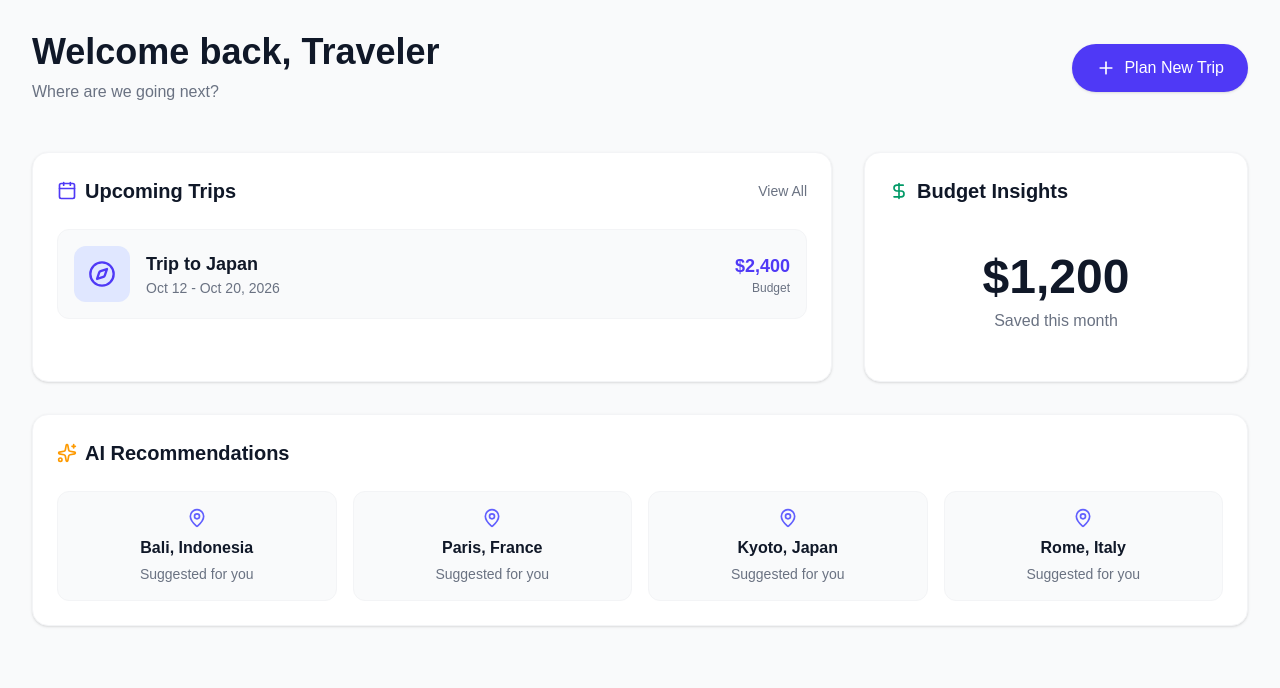
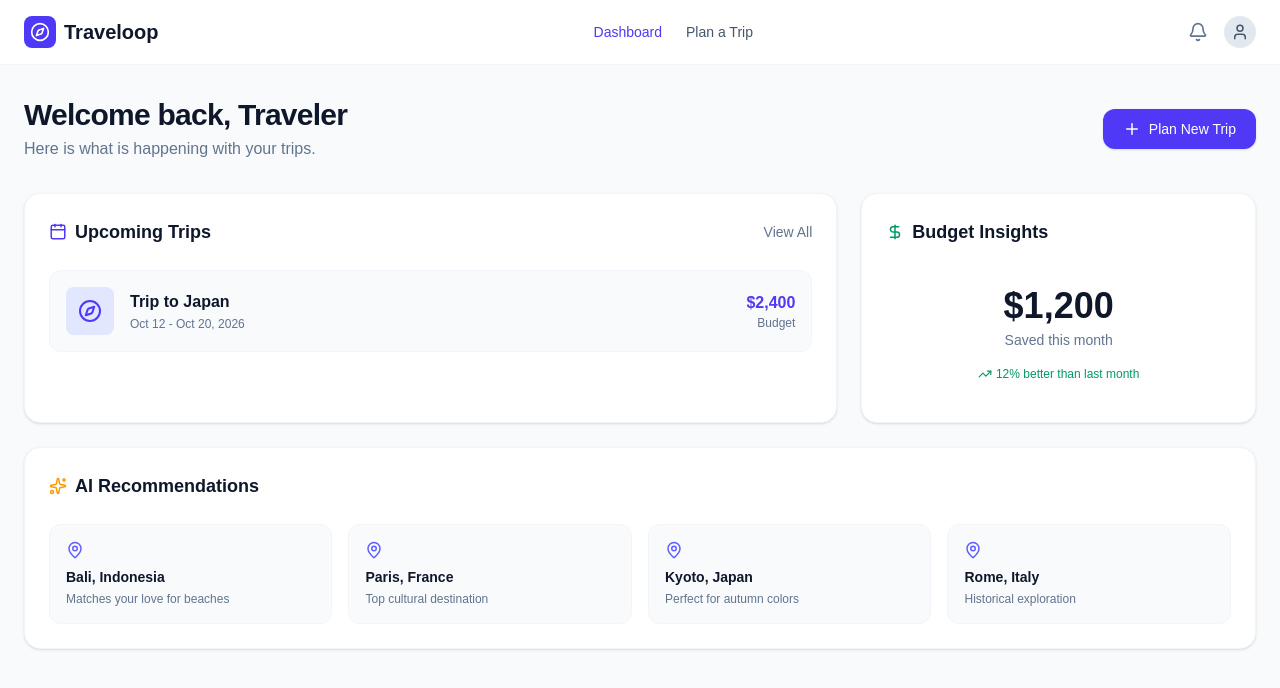
Before and after one commit to mramansayyad/Traveloop, a Next.js app: page /dashboard in a window 1280 px wide. Shown: the top 688 px of the page. Built offline with nearby package versions, Linux system fonts and the light colour scheme.

Commit message:
feat: overhaul to consistent premium light theme with shared header

```diff
--- a/src/app/dashboard/page.tsx
+++ b/src/app/dashboard/page.tsx
@@ -1,85 +1,101 @@
+"use client";
+
 import React from "react";
-import { Compass, MapPin, Calendar, DollarSign, Plus, Sparkles } from "lucide-react";
+import { Compass, MapPin, Calendar, DollarSign, Plus, Sparkles, TrendingUp } from "lucide-react";
 import Link from "next/link";
+import Header from "@/components/shared/Header";
 
 export default function Dashboard() {
   return (
-    <div className="min-h-screen bg-gray-50 text-gray-900 p-8">
+    <div className="min-h-screen bg-slate-50 text-slate-900 flex flex-col">
+      <Header />
+
+      <main className="flex-1 max-w-7xl w-full mx-auto px-6 py-8">
         {/* Header */}
-      <header className="flex justify-between items-center mb-12">
+        <div className="flex justify-between items-center mb-8">
           <div>
-          <h1 className="text-4xl font-bold text-gray-900 mb-2">Welcome back, Traveler</h1>
-          <p className="text-gray-500">Where are we going next?</p>
+            <h1 className="text-3xl font-bold text-slate-900 tracking-tight">Welcome back, Traveler</h1>
+            <p className="text-slate-500 mt-1">Here is what is happening with your trips.</p>
           </div>
           <Link href="/trips/create">
-          <button className="bg-indigo-600 text-white px-6 py-3 rounded-full flex items-center gap-2 hover:bg-indigo-700 transition-colors shadow-sm font-medium">
-            <Plus size={20} />
+            <button className="bg-indigo-600 text-white px-5 py-2.5 rounded-xl flex items-center gap-2 hover:bg-indigo-700 transition-colors shadow-sm font-medium text-sm">
+              <Plus size={18} />
               <span>Plan New Trip</span>
             </button>
           </Link>
-      </header>
+        </div>
 
         {/* Grid Layout */}
-      <div className="grid grid-cols-1 md:grid-cols-3 gap-8">
+        <div className="grid grid-cols-1 md:grid-cols-3 gap-6">
           {/* Upcoming Trips (Large) */}
-        <div className="md:col-span-2 bg-white p-6 rounded-2xl border border-gray-100 shadow-sm">
+          <div className="md:col-span-2 bg-white p-6 rounded-2xl border border-slate-100 shadow-sm">
             <div className="flex justify-between items-center mb-6">
-            <h2 className="text-xl font-semibold flex items-center gap-2 text-gray-900">
-              <Calendar className="text-indigo-600" size={20} />
+              <h2 className="text-lg font-semibold flex items-center gap-2 text-slate-900">
+                <Calendar className="text-indigo-600" size={18} />
                 Upcoming Trips
               </h2>
-            <span className="text-sm text-gray-500 cursor-pointer hover:text-gray-700 font-medium">View All</span>
+              <span className="text-sm text-slate-500 cursor-pointer hover:text-slate-700 font-medium">View All</span>
             </div>
 
             {/* Trip Card */}
-          <div className="bg-gray-50 p-4 rounded-xl flex items-center gap-4 hover:bg-gray-100 transition-colors cursor-pointer border border-gray-100">
-            <div className="w-14 h-14 bg-indigo-100 rounded-xl flex items-center justify-center">
-              <Compass size={28} className="text-indigo-600" />
+            <div className="bg-slate-50 p-4 rounded-xl flex items-center gap-4 hover:bg-slate-100 transition-colors cursor-pointer border border-slate-100">
+              <div className="w-12 h-12 bg-indigo-100 rounded-lg flex items-center justify-center">
+                <Compass size={24} className="text-indigo-600" />
               </div>
               <div className="flex-1">
-              <h3 className="font-semibold text-lg text-gray-900">Trip to Japan</h3>
-              <p className="text-sm text-gray-500">Oct 12 - Oct 20, 2026</p>
+                <h3 className="font-semibold text-base text-slate-900">Trip to Japan</h3>
+                <p className="text-xs text-slate-500 mt-0.5">Oct 12 - Oct 20, 2026</p>
               </div>
               <div className="text-right">
-              <span className="text-indigo-600 font-semibold text-lg">$2,400</span>
-              <p className="text-xs text-gray-500 font-medium">Budget</p>
+                <span className="text-indigo-600 font-semibold text-base">$2,400</span>
+                <p className="text-xs text-slate-500 font-medium">Budget</p>
               </div>
             </div>
           </div>
 
           {/* Budget Insights */}
-        <div className="bg-white p-6 rounded-2xl border border-gray-100 shadow-sm">
+          <div className="bg-white p-6 rounded-2xl border border-slate-100 shadow-sm flex flex-col">
             <div className="flex justify-between items-center mb-6">
-            <h2 className="text-xl font-semibold flex items-center gap-2 text-gray-900">
-              <DollarSign className="text-emerald-600" size={20} />
+              <h2 className="text-lg font-semibold flex items-center gap-2 text-slate-900">
+                <DollarSign className="text-emerald-600" size={18} />
                 Budget Insights
               </h2>
             </div>
-          <div className="text-center py-6">
-            <span className="text-5xl font-bold text-gray-900">$1,200</span>
-            <p className="text-gray-500 mt-2 font-medium">Saved this month</p>
+            <div className="text-center py-4 flex-1 flex flex-col justify-center">
+              <span className="text-4xl font-bold text-slate-900">$1,200</span>
+              <p className="text-sm text-slate-500 mt-1 font-medium">Saved this month</p>
+              <div className="mt-4 flex items-center justify-center gap-1 text-xs text-emerald-600 font-medium">
+                <TrendingUp size={14} />
+                <span>12% better than last month</span>
+              </div>
             </div>
           </div>
 
           {/* AI Recommendations */}
-        <div className="md:col-span-3 bg-white p-6 rounded-2xl border border-gray-100 shadow-sm">
+          <div className="md:col-span-3 bg-white p-6 rounded-2xl border border-slate-100 shadow-sm">
             <div className="flex justify-between items-center mb-6">
-            <h2 className="text-xl font-semibold flex items-center gap-2 text-gray-900">
-              <Sparkles className="text-amber-500" size={20} />
+              <h2 className="text-lg font-semibold flex items-center gap-2 text-slate-900">
+                <Sparkles className="text-amber-500" size={18} />
                 AI Recommendations
               </h2>
             </div>
             <div className="grid grid-cols-1 md:grid-cols-4 gap-4">
-            {["Bali, Indonesia", "Paris, France", "Kyoto, Japan", "Rome, Italy"].map((city, index) => (
-              <div key={index} className="bg-gray-50 p-4 rounded-xl hover:bg-gray-100 transition-colors cursor-pointer text-center border border-gray-100">
-                <MapPin className="mx-auto mb-2 text-indigo-500" size={20} />
-                <h3 className="font-semibold text-gray-900">{city}</h3>
-                <p className="text-sm text-gray-500 mt-1">Suggested for you</p>
+              {[
+                { city: "Bali, Indonesia", reason: "Matches your love for beaches" },
+                { city: "Paris, France", reason: "Top cultural destination" },
+                { city: "Kyoto, Japan", reason: "Perfect for autumn colors" },
+                { city: "Rome, Italy", reason: "Historical exploration" },
+              ].map((item, index) => (
+                <div key={index} className="bg-slate-50 p-4 rounded-xl hover:bg-slate-100 transition-colors cursor-pointer border border-slate-100">
+                  <MapPin className="text-indigo-500 mb-2" size={18} />
+                  <h3 className="font-semibold text-sm text-slate-900">{item.city}</h3>
+                  <p className="text-xs text-slate-500 mt-1">{item.reason}</p>
                 </div>
               ))}
             </div>
           </div>
         </div>
+      </main>
     </div>
   );
 }
--- a/src/app/layout.tsx
+++ b/src/app/layout.tsx
@@ -13,8 +13,8 @@ const geistMono = Geist_Mono({
 });
 
 export const metadata: Metadata = {
-  title: "Create Next App",
-  description: "Generated by create next app",
+  title: "Traveloop — AI-Powered Personalized Travel Planning",
+  description: "Craft personalized itineraries, discover hidden gems, and optimize your travel budget with advanced AI.",
 };
 
 export default function RootLayout({
@@ -27,7 +27,7 @@ export default function RootLayout({
       lang="en"
       className={`${geistSans.variable} ${geistMono.variable} h-full antialiased`}
     >
-      <body className="min-h-full flex flex-col">{children}</body>
+      <body className="min-h-full flex flex-col bg-slate-50 text-slate-900">{children}</body>
     </html>
   );
 }
--- a/src/app/trips/create/page.tsx
+++ b/src/app/trips/create/page.tsx
@@ -3,6 +3,7 @@
 import React, { useState } from "react";
 import { Compass, Calendar, MapPin, Sparkles, ArrowRight, Upload, Loader2, Check } from "lucide-react";
 import Link from "next/link";
+import Header from "@/components/shared/Header";
 
 export default function CreateTrip() {
   const [loading, setLoading] = useState(false);
@@ -29,7 +30,7 @@ export default function CreateTrip() {
         },
         body: JSON.stringify({
           destination: formData.destination,
-          days: 5, // Defaulting to 5 days for now, or calculate from dates
+          days: 5,
           budget: formData.budget,
         }),
       });
@@ -51,31 +52,34 @@ export default function CreateTrip() {
   };
 
   return (
-    <div className="min-h-screen bg-gray-50 text-gray-900 flex flex-col items-center justify-center p-6">
+    <div className="min-h-screen bg-slate-50 text-slate-900 flex flex-col">
+      <Header />
+
+      <main className="flex-1 max-w-7xl w-full mx-auto px-6 py-8">
         {/* Header */}
-      <div className="w-full max-w-4xl text-center mb-8">
-        <div className="inline-flex items-center gap-2 bg-indigo-50 border border-indigo-100 px-4 py-1.5 rounded-full mb-4">
-          <Sparkles size={14} className="text-indigo-600" />
+        <div className="mb-8">
+          <div className="inline-flex items-center gap-2 bg-indigo-50 border border-indigo-100 px-3 py-1 rounded-full mb-3">
+            <Sparkles size={12} className="text-indigo-600" />
             <span className="text-xs font-semibold text-indigo-700">AI-Powered Planning</span>
           </div>
-        <h1 className="text-4xl font-bold tracking-tight text-gray-900 mb-2">Plan Your Next Adventure</h1>
-        <p className="text-lg text-gray-600">Enter your details and let Gemini create a custom itinerary for you.</p>
+          <h1 className="text-3xl font-bold tracking-tight text-slate-900 mb-1">Plan Your Next Adventure</h1>
+          <p className="text-sm text-slate-500">Enter your details and let Gemini create a custom itinerary for you.</p>
         </div>
 
-      <div className="w-full max-w-4xl grid grid-cols-1 md:grid-cols-2 gap-8">
+        <div className="grid grid-cols-1 lg:grid-cols-3 gap-6">
           {/* Form Section */}
-        <div className="bg-white p-8 rounded-2xl shadow-sm border border-gray-100">
-          <h2 className="text-xl font-semibold mb-6">Trip Details</h2>
-          <form onSubmit={handleSubmit} className="space-y-5">
+          <div className="lg:col-span-1 bg-white p-6 rounded-2xl shadow-sm border border-slate-100 h-fit">
+            <h2 className="text-lg font-semibold mb-4 text-slate-900">Trip Details</h2>
+            <form onSubmit={handleSubmit} className="space-y-4">
               {/* Trip Title */}
               <div>
-              <label className="block text-sm font-medium text-gray-700 mb-1.5">Trip Title</label>
+                <label className="block text-xs font-medium text-slate-600 mb-1">Trip Title</label>
                 <div className="relative">
-                <Compass className="absolute left-3 top-1/2 -translate-y-1/2 text-gray-400" size={18} />
+                  <Compass className="absolute left-3 top-1/2 -translate-y-1/2 text-slate-400" size={16} />
                   <input
                     type="text"
                     placeholder="e.g., Summer in Japan"
-                  className="w-full bg-gray-50 border border-gray-200 rounded-xl py-2.5 pl-10 pr-4 text-gray-900 placeholder-gray-400 focus:outline-none focus:ring-2 focus:ring-indigo-500 focus:border-transparent transition-all"
+                    className="w-full bg-slate-50 border border-slate-200 rounded-xl py-2 pl-9 pr-3 text-sm text-slate-900 placeholder-slate-400 focus:outline-none focus:ring-2 focus:ring-indigo-500 focus:border-transparent transition-all"
                     value={formData.title}
                     onChange={(e) => setFormData({ ...formData, title: e.target.value })}
                     required
@@ -85,13 +89,13 @@ export default function CreateTrip() {
 
               {/* Destination */}
               <div>
-              <label className="block text-sm font-medium text-gray-700 mb-1.5">Destination</label>
+                <label className="block text-xs font-medium text-slate-600 mb-1">Destination</label>
                 <div className="relative">
-                <MapPin className="absolute left-3 top-1/2 -translate-y-1/2 text-gray-400" size={18} />
+                  <MapPin className="absolute left-3 top-1/2 -translate-y-1/2 text-slate-400" size={16} />
                   <input
                     type="text"
                     placeholder="e.g., Tokyo"
-                  className="w-full bg-gray-50 border border-gray-200 rounded-xl py-2.5 pl-10 pr-4 text-gray-900 placeholder-gray-400 focus:outline-none focus:ring-2 focus:ring-indigo-500 focus:border-transparent transition-all"
+                    className="w-full bg-slate-50 border border-slate-200 rounded-xl py-2 pl-9 pr-3 text-sm text-slate-900 placeholder-slate-400 focus:outline-none focus:ring-2 focus:ring-indigo-500 focus:border-transparent transition-all"
                     value={formData.destination}
                     onChange={(e) => setFormData({ ...formData, destination: e.target.value })}
                     required
@@ -100,14 +104,14 @@ export default function CreateTrip() {
               </div>
 
               {/* Dates */}
-            <div className="grid grid-cols-2 gap-4">
+              <div className="grid grid-cols-2 gap-3">
                 <div>
-                <label className="block text-sm font-medium text-gray-700 mb-1.5">Start Date</label>
+                  <label className="block text-xs font-medium text-slate-600 mb-1">Start Date</label>
                   <div className="relative">
-                  <Calendar className="absolute left-3 top-1/2 -translate-y-1/2 text-gray-400" size={18} />
+                    <Calendar className="absolute left-3 top-1/2 -translate-y-1/2 text-slate-400" size={16} />
                     <input
                       type="date"
-                    className="w-full bg-gray-50 border border-gray-200 rounded-xl py-2.5 pl-10 pr-4 text-gray-900 focus:outline-none focus:ring-2 focus:ring-indigo-500 focus:border-transparent transition-all"
+                      className="w-full bg-slate-50 border border-slate-200 rounded-xl py-2 pl-9 pr-3 text-xs text-slate-900 focus:outline-none focus:ring-2 focus:ring-indigo-500 focus:border-transparent transition-all"
                       value={formData.startDate}
                       onChange={(e) => setFormData({ ...formData, startDate: e.target.value })}
                       required
@@ -115,12 +119,12 @@ export default function CreateTrip() {
                   </div>
                 </div>
                 <div>
-                <label className="block text-sm font-medium text-gray-700 mb-1.5">End Date</label>
+                  <label className="block text-xs font-medium text-slate-600 mb-1">End Date</label>
                   <div className="relative">
-                  <Calendar className="absolute left-3 top-1/2 -translate-y-1/2 text-gray-400" size={18} />
+                    <Calendar className="absolute left-3 top-1/2 -translate-y-1/2 text-slate-400" size={16} />
                     <input
                       type="date"
-                    className="w-full bg-gray-50 border border-gray-200 rounded-xl py-2.5 pl-10 pr-4 text-gray-900 focus:outline-none focus:ring-2 focus:ring-indigo-500 focus:border-transparent transition-all"
+                      className="w-full bg-slate-50 border border-slate-200 rounded-xl py-2 pl-9 pr-3 text-xs text-slate-900 focus:outline-none focus:ring-2 focus:ring-indigo-500 focus:border-transparent transition-all"
                       value={formData.endDate}
                       onChange={(e) => setFormData({ ...formData, endDate: e.target.value })}
                       required
@@ -131,16 +135,16 @@ export default function CreateTrip() {
 
               {/* Budget Level */}
               <div>
-              <label className="block text-sm font-medium text-gray-700 mb-1.5">Budget Level</label>
-              <div className="grid grid-cols-3 gap-3">
+                <label className="block text-xs font-medium text-slate-600 mb-1">Budget Level</label>
+                <div className="grid grid-cols-3 gap-2">
                   {["budget", "moderate", "luxury"].map((level) => (
                     <button
                       key={level}
                       type="button"
-                    className={`py-2.5 rounded-xl border text-sm font-medium capitalize transition-all ${
+                      className={`py-2 rounded-xl border text-xs font-medium capitalize transition-all ${
                         formData.budget === level
                           ? "bg-indigo-600 border-transparent text-white shadow-sm"
-                        : "bg-gray-50 border-gray-200 text-gray-600 hover:bg-gray-100"
+                          : "bg-slate-50 border-slate-200 text-slate-600 hover:bg-slate-100"
                       }`}
                       onClick={() => setFormData({ ...formData, budget: level })}
                     >
@@ -151,29 +155,29 @@ export default function CreateTrip() {
               </div>
 
               {/* Action Buttons */}
-            <div className="flex justify-between items-center pt-4">
-              <Link href="/dashboard" className="text-sm font-medium text-gray-500 hover:text-gray-700 transition-colors">
-                Back to Dashboard
+              <div className="flex justify-between items-center pt-2">
+                <Link href="/dashboard" className="text-xs font-medium text-slate-500 hover:text-slate-700 transition-colors">
+                  Cancel
                 </Link>
                 <button
                   type="submit"
                   disabled={loading}
-                className="bg-indigo-600 text-white px-6 py-2.5 rounded-xl font-medium flex items-center gap-2 hover:bg-indigo-700 transition-colors disabled:opacity-70 shadow-sm"
+                  className="bg-indigo-600 text-white px-4 py-2 rounded-xl font-medium text-sm flex items-center gap-2 hover:bg-indigo-700 transition-colors disabled:opacity-70 shadow-sm"
                 >
                   {loading ? (
                     <>
-                    <Loader2 size={18} className="animate-spin" />
+                      <Loader2 size={14} className="animate-spin" />
                       <span>Generating...</span>
                     </>
                   ) : success ? (
                     <>
-                    <Check size={18} />
+                      <Check size={14} />
                       <span>Regenerate</span>
                     </>
                   ) : (
                     <>
-                    <span>Generate Plan</span>
-                    <ArrowRight size={18} />
+                      <span>Generate</span>
+                      <ArrowRight size={14} />
                     </>
                   )}
                 </button>
@@ -182,41 +186,41 @@ export default function CreateTrip() {
           </div>
 
           {/* Result Section */}
-        <div className="bg-white p-8 rounded-2xl shadow-sm border border-gray-100 flex flex-col justify-center items-center text-center">
+          <div className="lg:col-span-2 bg-white p-6 rounded-2xl shadow-sm border border-slate-100 flex flex-col justify-center items-center text-center min-h-[400px]">
             {!result && !loading && (
-            <div className="text-gray-400">
-              <Compass size={48} className="mx-auto mb-4 text-gray-300" />
-              <p className="text-lg font-medium text-gray-500">Your itinerary will appear here</p>
-              <p className="text-sm mt-1">Fill out the form and click Generate Plan</p>
+              <div className="text-slate-400">
+                <Compass size={40} className="mx-auto mb-3 text-slate-300" />
+                <p className="text-base font-medium text-slate-600">Your itinerary will appear here</p>
+                <p className="text-xs mt-1">Fill out the form and click Generate</p>
               </div>
             )}
 
             {loading && (
               <div className="text-center">
-              <Loader2 size={48} className="mx-auto mb-4 text-indigo-600 animate-spin" />
-              <p className="text-lg font-medium text-gray-900">Gemini is thinking...</p>
-              <p className="text-sm text-gray-500 mt-1">Crafting your perfect itinerary</p>
+                <Loader2 size={40} className="mx-auto mb-3 text-indigo-600 animate-spin" />
+                <p className="text-base font-medium text-slate-900">Gemini is thinking...</p>
+                <p className="text-xs text-slate-500 mt-1">Crafting your perfect itinerary</p>
               </div>
             )}
 
             {result && (
               <div className="text-left w-full h-full flex flex-col">
                 <div className="flex items-center gap-2 mb-4">
-                <div className="bg-green-50 p-1.5 rounded-full">
-                  <Check size={16} className="text-green-600" />
+                  <div className="bg-emerald-50 p-1 rounded-full">
+                    <Check size={14} className="text-emerald-600" />
                   </div>
-                <h3 className="text-xl font-semibold text-gray-900">Itinerary Generated!</h3>
+                  <h3 className="text-lg font-semibold text-slate-900">Itinerary Generated!</h3>
                 </div>
 
-              <div className="bg-gray-50 p-4 rounded-xl mb-4 text-sm text-gray-700 flex-1 overflow-auto max-h-[300px]">
-                <p className="font-semibold text-indigo-600 mb-2">{result.trip?.destination} Plan</p>
-                <p className="text-gray-500 mb-4">{result.trip?.summary}</p>
+                <div className="bg-slate-50 p-4 rounded-xl mb-4 text-xs text-slate-700 flex-1 overflow-auto max-h-[400px] border border-slate-100">
+                  <p className="font-semibold text-indigo-600 mb-1">{result.trip?.destination} Plan</p>
+                  <p className="text-slate-500 mb-3">{result.trip?.summary}</p>
 
-                <div className="space-y-4">
+                  <div className="space-y-3">
                     {result.itinerary?.map((day: any) => (
                       <div key={day.day} className="border-l-2 border-indigo-200 pl-3">
-                      <p className="font-medium text-gray-900">Day {day.day}: {day.title}</p>
-                      <ul className="text-xs text-gray-600 mt-1 space-y-1">
+                        <p className="font-medium text-slate-900 text-sm">Day {day.day}: {day.title}</p>
+                        <ul className="text-xs text-slate-500 mt-0.5 space-y-0.5">
                           {day.activities?.map((act: any, idx: number) => (
                             <li key={idx}>• {act.title}</li>
                           ))}
@@ -226,13 +230,14 @@ export default function CreateTrip() {
                   </div>
                 </div>
 
-              <button className="w-full bg-indigo-600 text-white py-2.5 rounded-xl font-medium hover:bg-indigo-700 transition-colors shadow-sm mt-auto">
-                Save Trip
+                <button className="w-full bg-indigo-600 text-white py-2 rounded-xl font-medium text-sm hover:bg-indigo-700 transition-colors shadow-sm mt-auto">
+                  Save Trip to Dashboard
                 </button>
               </div>
             )}
           </div>
         </div>
+      </main>
     </div>
   );
 }
--- /dev/null
+++ b/src/components/shared/Header.tsx
@@ -0,0 +1,59 @@
+"use client";
+
+import React from "react";
+import Link from "next/link";
+import { Compass, User, Bell } from "lucide-react";
+import { usePathname } from "next/navigation";
+
+export default function Header() {
+  const pathname = usePathname();
+
+  const navLinks = [
+    { href: "/dashboard", label: "Dashboard" },
+    { href: "/trips/create", label: "Plan a Trip" },
+  ];
+
+  return (
+    <header className="bg-white border-b border-slate-100 sticky top-0 z-50">
+      <div className="max-w-7xl mx-auto px-6 h-16 flex items-center justify-between">
+        {/* Logo */}
+        <Link href="/" className="flex items-center gap-2">
+          <div className="w-8 h-8 bg-indigo-600 rounded-lg flex items-center justify-center">
+            <Compass size={20} className="text-white" />
+          </div>
+          <span className="font-bold text-xl text-slate-900">Traveloop</span>
+        </Link>
+
+        {/* Navigation */}
+        <nav className="hidden md:flex items-center gap-6">
+          {navLinks.map((link) => {
+            const isActive = pathname === link.href;
+            return (
+              <Link
+                key={link.href}
+                href={link.href}
+                className={`text-sm font-medium transition-colors ${
+                  isActive
+                    ? "text-indigo-600"
+                    : "text-slate-600 hover:text-slate-900"
+                }`}
+              >
+                {link.label}
+              </Link>
+            );
+          })}
+        </nav>
+
+        {/* Actions */}
+        <div className="flex items-center gap-4">
+          <button className="text-slate-500 hover:text-slate-700 transition-colors">
+            <Bell size={20} />
+          </button>
+          <div className="w-8 h-8 bg-slate-200 rounded-full flex items-center justify-center cursor-pointer">
+            <User size={18} className="text-slate-600" />
+          </div>
+        </div>
+      </div>
+    </header>
+  );
+}
```
Also changed, not shown: src/app/page.tsx (+16 -16 lines). Lines whose indentation alone changed are shown as unchanged.
